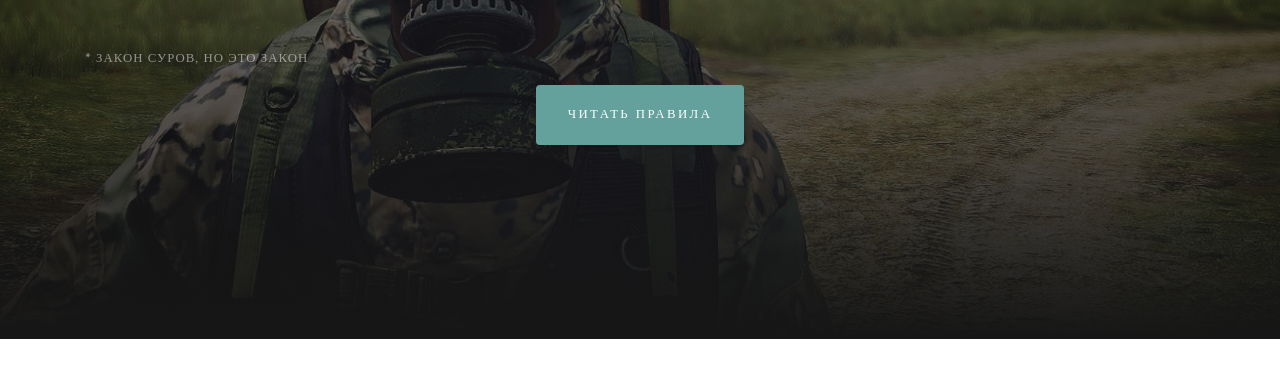
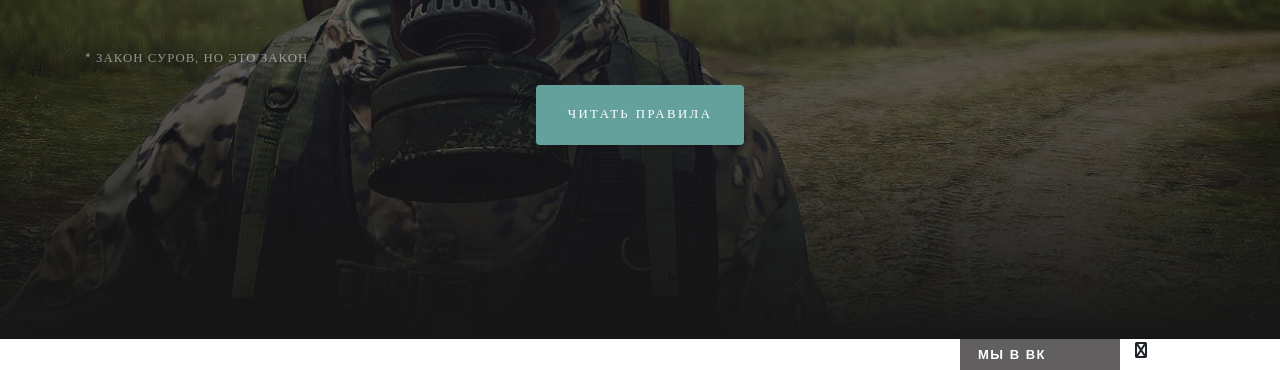
Before and after one commit to dzpve/dzpve.github.io, a plain HTML site: page index.html in a window 1280 px wide. Shown: the part 461-831 px from the top of the page. Before the commit the page ends 800 px from the top, so only its background shows below. Drawn offline with nearby package versions, Linux system fonts and the light colour scheme; a script that the page names is missing.

Commit message:
Update Read.me

```diff
--- a/css/my.css
+++ b/css/my.css
@@ -354,3 +354,18 @@ footer {
     content: counters(li,".") ". ";
     padding: 0;
 }
+
+.box-label {
+    color: #fff;
+    font-family: Sarala,sans-serif;
+    font-weight: 700;
+    background-color: #615f5f;
+    text-transform: uppercase;
+    line-height: 1;
+}
+
+.box-label-md {
+    font-size: 13px;
+    padding: 9px 18px;
+    letter-spacing: 1.5px;
+}
--- a/index.html
+++ b/index.html
@@ -60,8 +60,19 @@
     </header>
 
 
-    <div class="container">
-
+    <div class="container-fluid">
+        <div class="row">
+            <div class="col-9"></div>
+            <div class="col-3">
+                <div class="row">
+                    <div class="col-6 box-label box-label-md">МЫ В ВК</div>
+                    <div class="col-6"><i class="fa fa-vk"></i></div>
+                </div>
+                <div class="row">
+                    <div class="col"  id="vk_groups"></div>
+                </div>
+            </div>
+        </div>
     </div>
     <!-- jQuery first, then Popper.js, then Bootstrap JS -->
     <script src="https://code.jquery.com/jquery-3.3.1.slim.min.js" integrity="sha384-q8i/X+965DzO0rT7abK41JStQIAqVgRVzpbzo5smXKp4YfRvH+8abtTE1Pi6jizo" crossorigin="anonymous"></script>
@@ -70,5 +81,10 @@
 
     <!-- Custom scripts for this template -->
     <script src="js/my.js"></script>
+    <!-- VK -->
+    <script type="text/javascript" src="https://vk.com/js/api/openapi.js?162"></script>
+    <script type="text/javascript">
+        VK.Widgets.Group("vk_groups", {mode: 4, wide: 1, no_cover: 0, width: "auto", height: "auto"}, 171935454);
+    </script>
 </body>
 </html>
```
